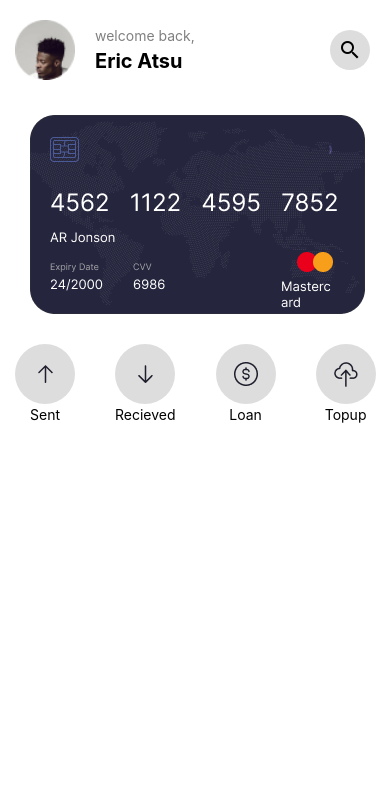
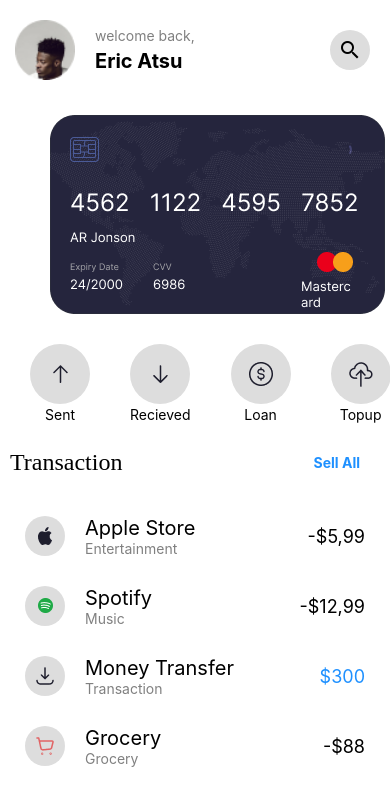
Before and after one commit to PROFF-1/rn-assignment5-22173542, a React Native app in the folder ExpensesApp/: screen /Settings in a window 390 px wide. Shown: the top 806 px of the page. Built offline with nearby package versions, Linux system fonts and the light colour scheme.

Commit message:
Trasactions Section created and styled

```diff
--- a/ExpensesApp/Data/data.js
+++ b/ExpensesApp/Data/data.js
@@ -21,6 +21,45 @@
   },
 ]
 
+export const Transactions=[
+
+  {
+
+  icon: require('../assets/apple.png'),
+  name: 'Apple Store',
+  type: 'Entertainment',
+  amount: '-$5,99',
+  color:'black'
+
+  },
+  {
+
+  icon: require('../assets/spotify.png'),
+  name: 'Spotify',
+  type: 'Music',
+  amount: '-$12,99',
+  color:'black'
+
+  },
+  {
+
+  icon: require('../assets/moneyTransfer.png'),
+  name: 'Money Transfer',
+  type: 'Transaction',
+  amount: '$300',
+  color:'#1E90FF'
+
+  },
+  {
+
+  icon: require('../assets/grocery.png'),
+  name: 'Grocery',
+  type: 'Grocery',
+  amount: '-$88',
+  color:'black'
+  }
+]
+
 
 export const render =({item})=>{
   return(
@@ -32,3 +71,21 @@
     </View>
   )
 }
+
+
+export const renderTrasactions =({item})=>{
+  return(
+    <View style={styles.transactionContainer}>
+      <View style={styles.transactionLeft}>
+        <View style={styles.icon}> <Image source={item.icon} /></View>
+        <View>
+          <Text style={styles.transactionName}>{item.name}</Text>
+          <Text style={styles.transactionType}>{item.type}</Text>
+        </View>
+      </View>
+      <Text style={[styles.amount,{color:item.color}]}>
+        {item.amount}
+      </Text>
+    </View>
+  )
+}
--- a/ExpensesApp/Screens/Home.js
+++ b/ExpensesApp/Screens/Home.js
@@ -2,7 +2,7 @@
 import React from 'react'
 import {styles} from '../Styles/styles'
 import { MaterialIcons } from '@expo/vector-icons';
-import {render, transactionProcesses} from '../Data/data'
+import {render, renderTrasactions, transactionProcesses, Transactions} from '../Data/data'
 
 
 
@@ -43,8 +43,19 @@
           style={styles.processes}
           showsHorizontalScrollIndicator={false}
           scrollEnabled={false}
+          keyExtractor={(item)=>item.name}
         />
+        <View style={styles.transactionsHeader}>
+          <Text style={styles.transaction}>Transaction</Text>
+          <Text style={styles.sellAll}>Sell All</Text>
+        </View>
       </View>
+      <FlatList
+        data={Transactions}
+        renderItem ={renderTrasactions}
+        keyExtractor={(item)=>item.name}
+
+      />
     </SafeAreaView>
   )
 }
--- a/ExpensesApp/Styles/styles.js
+++ b/ExpensesApp/Styles/styles.js
@@ -1,4 +1,4 @@
-import {View, Text , StyleSheet} from 'react-native'
+import {View, Text , StyleSheet, Platform} from 'react-native'
 import { transactionProcesses } from '../Data/data'
 
 export const styles = StyleSheet.create({
@@ -56,14 +56,14 @@
 
   card:{
     marginTop: 30,
-    marginLeft: 30,
+    marginLeft: 50,
     marginBottom: 30,
 
   },
 
   processes:{
     height:80,
-    paddingLeft:15
+    paddingLeft:  30
   },
 
   processContainer:{
@@ -87,5 +87,62 @@
   processName:{
     color: 'aaa',
 
+  },
+
+  transactionsHeader: {
+    display: 'flex',
+    flexDirection:'row',
+    alignItems: 'center',
+    justifyContent:'space-between',
+    paddingLeft: 10,
+    paddingRight: 30,
+    marginVertical:25
+  },
+
+  transaction:{
+    fontSize:24,
+    fontFamily:'sanSerif'
+  },
+  sellAll:{
+    color:'#1E90FF',
+    size:22,
+    fontWeight: 'bold'
+  },
+
+  transactionContainer: {
+    display:'flex',
+    flexDirection:'row',
+    alignItems:'center',
+    justifyContent: 'space-between',
+    paddingHorizontal: 25,
+    height:70
+  },
+
+  transactionLeft:{
+    display:'flex',
+    flexDirection:'row'
+  },
+
+  icon:{
+    marginRight: 20,
+    backgroundColor: '#ddd',
+    height: 40,
+    width: 40,
+    display: 'flex',
+    alignItems:'center',
+    justifyContent:'center',
+    borderRadius: '50%',
+  },
+
+  transactionName:{
+    fontSize: 20,
+  },
+
+  transactionType:{
+    color: 'grey',
+  },
+
+  amount:{
+    fontSize: 18
   }
 })
```
